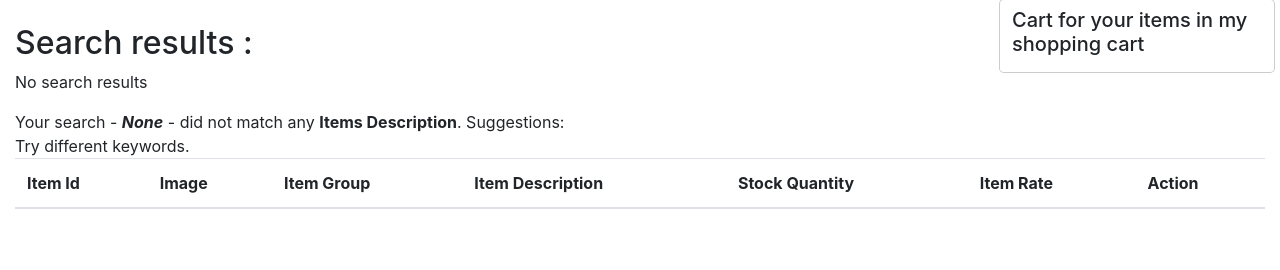
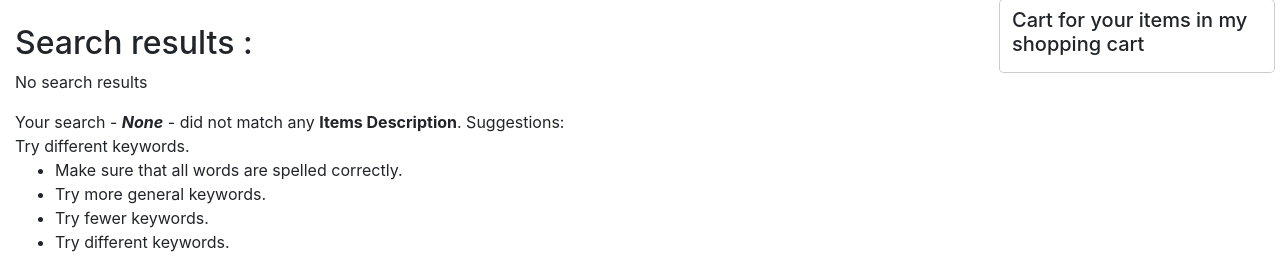
Before and after one commit to aayush999999/my-first-project, a Django app: page /search in a window 1280 px wide. Shown: the part 56-326 px from the top of the page. Run offline with Django 4.2, Linux system fonts and the light colour scheme; data comes from the database, SQL or seed files in the repository; lists and menus that the app fills with data are empty; some libraries are stand-ins or nearby versions.

Commit message:
improve search feature

```diff
--- a/templates/search.html
+++ b/templates/search.html
@@ -10,6 +10,14 @@
  Your search - <i><b>{{query}}</b></i> - did not match any <b>Items Description</b>.
   Suggestions: <br>
   Try different keywords.
+
+  <ul>
+    <li>Make sure that all words are spelled correctly.</li>
+    <li>Try more general keywords.</li>
+   <li> Try fewer keywords.</li>
+   <li> Try different keywords.</li>
+    </li>
+  </ul>
 
 {% endif %}
 
```
